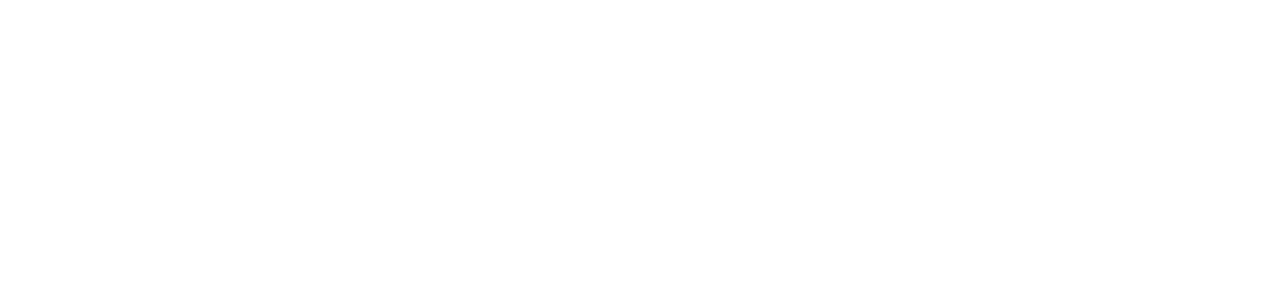
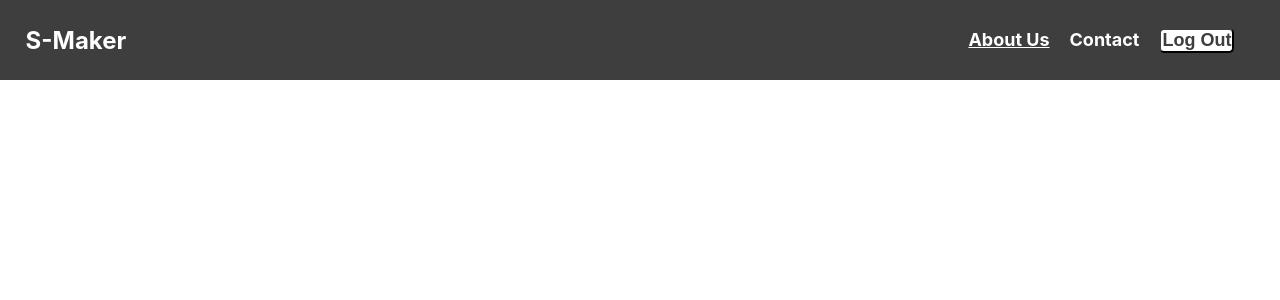
Before and after one commit to JeanPaul-AbiZeid/survey, a React (Create React App) app in the folder survey-react/: page /Admin in a window 1280 px wide. Before the commit this address had no page. Shown: the top 300 px of the page. Built offline with nearby package versions, Linux system fonts and the light colour scheme.

Commit message:
creating the admin page and route

```diff
--- a/survey-react/src/App.js
+++ b/survey-react/src/App.js
@@ -3,6 +3,7 @@
 import Login from './components/Login'
 import Signup from './components/Signup'
 import Surveys from './components/Surveys'
+import Admin from './components/Admin'
 
 function App() {
   return (
@@ -26,6 +27,12 @@
           <Surveys />
           </>
         }></Route>
+
+        <Route path='/Admin' element={
+          <>
+          <Admin />
+          </>
+        }></Route>
       </Routes>
 
     </BrowserRouter>
--- /dev/null
+++ b/survey-react/src/components/Admin.js
@@ -0,0 +1,31 @@
+import React from "react";
+import '../App.css';
+import Button from "./Button";
+import { Link, useNavigate } from "react-router-dom";
+
+const Admin = () => {
+    const Navigation = useNavigate();
+    return (
+      <div>
+        <nav className="top-nav">
+            <h1>S-Maker</h1>
+            <ul className="links">
+                <li>About Us</li>
+                <li>Contact</li>
+                <li>
+                    <button className="btn-white" onClick={
+                        function logout(){
+                            localStorage.removeItem("jwt");
+                            Navigation("/")
+                        }
+                    }>Log Out</button>
+                </li>
+            </ul>
+        </nav>
+
+
+      </div>
+    );
+  };
+
+export default Admin;
--- a/survey-react/src/components/Login.js
+++ b/survey-react/src/components/Login.js
@@ -1,6 +1,6 @@
 import React from "react";
 import '../App.css';
-import Signup from './Signup'
+
 import { Link, useNavigate } from "react-router-dom";
 import { useState } from "react";
 import axios from 'axios';
@@ -47,12 +47,11 @@
                           .then(function (response) {
                             var token = response.data.authorisation.token
                             localStorage.setItem("jwt", token);
-                            Navigation("/Surveys")
-                            console.log(response)
+                            response.data.user.type === 1 ? Navigation("/Surveys") : Navigation("/Admin")
 
                           })
                           .catch(function (error){
-                              if(error.response.data.message == "Unauthorized"){
+                              if(error.response.data.message === "Unauthorized"){
                                   alert("Incorrect email or password");
                               }
                               else{
```
